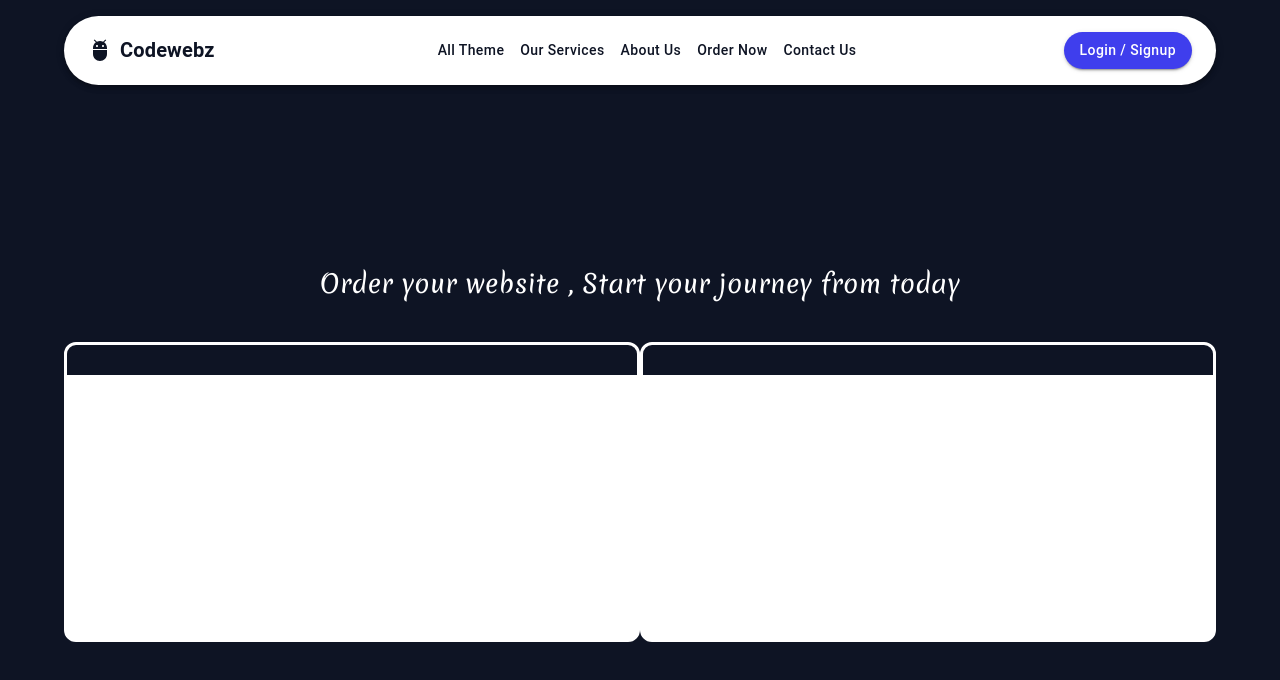
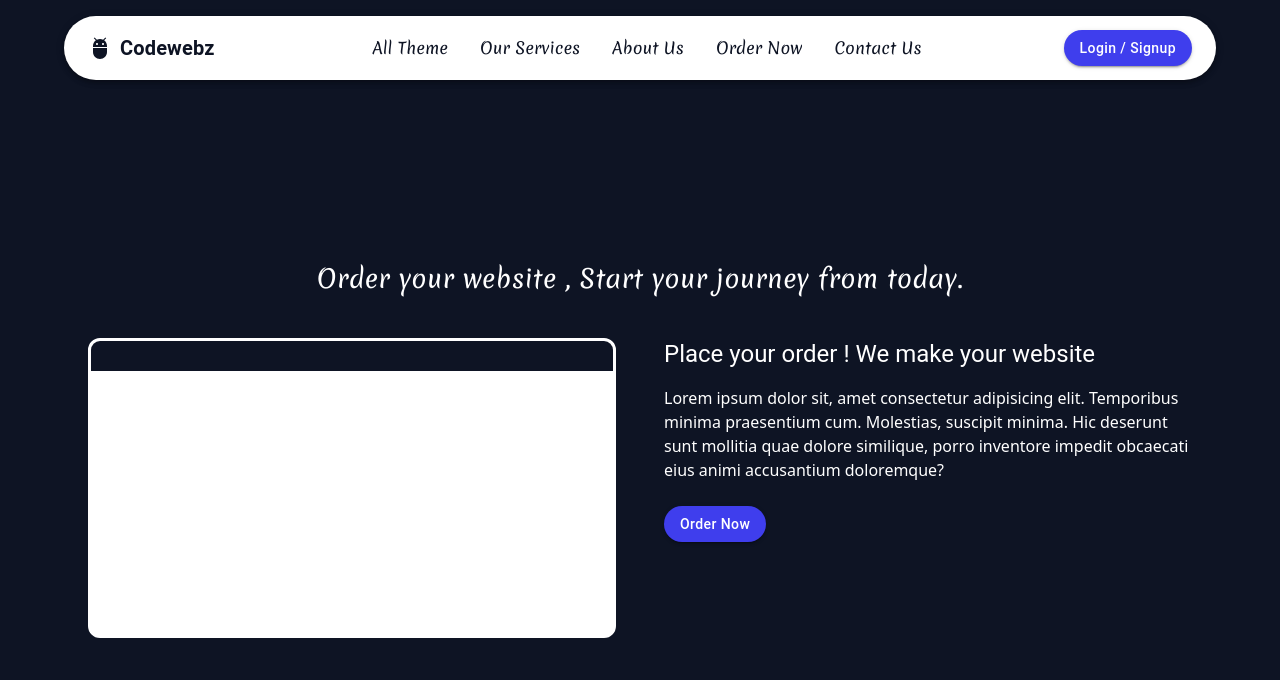
Before and after one commit to Sripathi-ds/Codewebz, a React (Create React App) app: page / in a window 1280 px wide. Shown: the top 680 px of the page. Built offline with nearby package versions, Linux system fonts and the light colour scheme.

Commit message:
Frame component2

```diff
--- a/src/component/header/NavbarComponent.js
+++ b/src/component/header/NavbarComponent.js
@@ -12,7 +12,8 @@ import Button from '@mui/material/Button';
 import Tooltip from '@mui/material/Tooltip';
 import MenuItem from '@mui/material/MenuItem';
 import AdbIcon from '@mui/icons-material/Adb';
-
+import { Link } from '@mui/material';
+import Style from '../../assets/css/header/Navbar.module.css'
 const pages = ['All Theme', 'Our Services', 'About Us', 'Order Now', 'Contact Us'];
 const settings = ['Profile', 'Account', 'Dashboard', 'Logout'];
 
@@ -53,6 +54,7 @@ function ResponsiveAppBar() {
                                 fontWeight: 700,
                                 color: '#0E1424',
                                 textDecoration: 'none',
+
                             }}
                         >
                             Codewebz
@@ -118,18 +120,18 @@ function ResponsiveAppBar() {
                         </Typography>
                         <Box sx={{ flexGrow: 1, display: { xs: 'none', md: 'flex' }, justifyContent: 'center' }}>
                             {pages.map((page) => (
-                                <Button
+                                <Link
                                     key={page}
                                     onClick={handleCloseNavMenu}
-                                    sx={{ my: 2, color: '#0E1424', display: 'block', textTransform: 'capitalize' }}
+                                    sx={{ my: 2, color: '#0E1424', display: 'block', textTransform: 'capitalize', fontFamily:'Merienda' , textDecoration:'none' , px: 2 ,cursor: 'pointer' }}
                                 >
                                     {page}
-                                </Button>
+                                </Link>
                             ))}
                         </Box>
 
                         <Box>
-                            <Button variant="contained" sx={{ borderRadius: 50, backgroundColor: '#3f3eed', textTransform: 'capitalize', display: { xs: 'none', md: 'block' } }}>Login / Signup</Button>
+                            <Button variant="contained"  sx={{ borderRadius: 50, backgroundColor: '#3f3eed', textTransform: 'capitalize', display: { xs: 'none', md: 'block' } }}>Login / Signup</Button>
                         </Box>
 
                         {/* <Box sx={{ flexGrow: 0 }}>
--- a/src/component/home.js
+++ b/src/component/home.js
@@ -1,4 +1,4 @@
-import { Box, Grid, Typography } from '@mui/material';
+import { Box, Button, Grid, Typography } from '@mui/material';
 import FrameComponent from './frame/FrameComponent';
 import Container from '@mui/material/Container';
 
@@ -11,14 +11,27 @@ const Home = () => {
         <Container>
             <Box sx={{ mt: 3 }} height={'calc(100vh - 110px)'} display={'flex'} alignItems={'center'}>
                 <Box width={'100%'}>
-                    <Typography className='text-center' color={'white'} fontSize={25} fontFamily={'Merienda'}>Order your website , Start your journey from today</Typography>
+                    <Typography className='text-center' color={'white'} fontSize={25} fontFamily={'Merienda'}>Order your website , Start your journey from today.</Typography>
                     <Box sx={{ mt: 5 }}>
                         <Grid container colGap={2}>
                             <Grid item xs={12} md={6}>
-                                <FrameComponent />
+                                <Box px={3}>
+                                    <FrameComponent />
+                                </Box>
+
                             </Grid>
                             <Grid item xs={12} md={6}>
-                                <FrameComponent />
+                                <Box px={3}>
+                                    <Typography
+                                        variant="h5"
+                                        color={'#fff'}
+                                        mb={2}
+                                        noWrap>Place your order ! We make your website</Typography>
+                                    <Typography
+                                        color={'#fff'}
+                                        variant="p">Lorem ipsum dolor sit, amet consectetur adipisicing elit. Temporibus minima praesentium cum. Molestias, suscipit minima. Hic deserunt sunt mollitia quae dolore similique, porro inventore impedit obcaecati eius animi accusantium doloremque?</Typography>
+                                    <Typography><Button variant='contained' sx={{ mt: 3 , borderRadius:50 ,  backgroundColor: '#3f3eed' , textTransform: 'capitalize'}} >Order Now</Button></Typography>
+                                </Box>
                             </Grid>
                         </Grid>
                     </Box>
```
